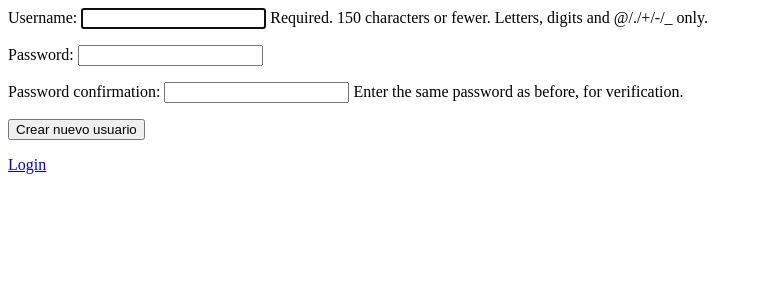
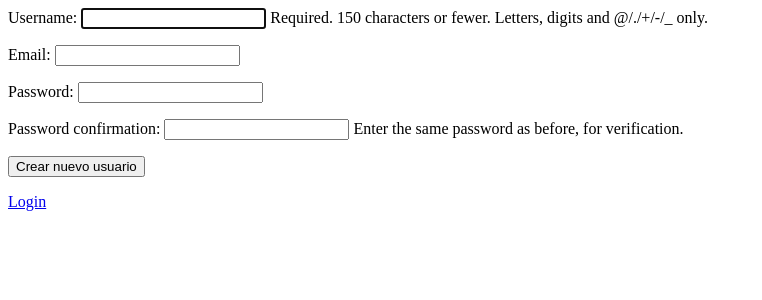
Before and after one commit to germanferrero/truco, a Django app: page /truco/create_user in a window 1280 px wide. Shown: the top 300 px of the page, without its empty margins (0-762 px from the left). Run offline with Django 3.2, Linux system fonts and the light colour scheme; parts of the project's set-up code (start-up, migrations or seed data) failed here and were passed over.

Commit message:
personalizamos create user parar que pida email y  arreglamos bug de create_user donde guardabamos  una password como email

```diff
--- a/juegotruco/truco/forms.py
+++ b/juegotruco/truco/forms.py
@@ -1,10 +1,17 @@
 from django import forms
+from django.contrib.auth.forms import UserCreationForm
+from django.contrib.auth.models import User
+
 
 class LoginForm(forms.Form):
     username = forms.CharField(max_length=255, required=True)
     password = forms.CharField(widget=forms.PasswordInput, required=True)
 
-class UserCreationForm(forms.Form):
-    username = forms.CharField(max_length=255, required=True)
-    password1 = forms.CharField(widget=forms.PasswordInput,required=True)
-    password2 = forms.CharField(widget=forms.PasswordInput,required=True)
+
+# Personalizamos la clase UserCreationForm
+class RegisterForm(UserCreationForm):
+    email = forms.CharField(max_length=255, required=True)
+
+    class Meta:
+        model = User
+        fields = ("username", "email", "password1", "password2")
--- a/juegotruco/truco/templates/truco/create_user.html
+++ b/juegotruco/truco/templates/truco/create_user.html
@@ -1,8 +1,6 @@
 <form action="" method="POST">
 {%csrf_token%}
 {{form.as_p}}
-<button type='submit'>
-Crear nuevo usuario
-</button>
+<button type='submit'>Crear nuevo usuario</button>
 </form>
 <a href="/truco/login">Login</a>
--- a/juegotruco/truco/templates/truco/login.html
+++ b/juegotruco/truco/templates/truco/login.html
@@ -1,10 +1,7 @@
 <h1 class="text-center login-title">Iniciar Sesión</h1>
-<img class="profile-img" src=""alt="">
 <form action="" method="POST">
 {%csrf_token%}
 {{form.as_p}}
-<button type='submit'>
-Iniciar sesión
-</button>
+<button type='submit'>Iniciar sesión</button>
 </form>
 <a href="/truco/create_user">Crear un nuevo usuario </a>
--- a/juegotruco/truco/views.py
+++ b/juegotruco/truco/views.py
@@ -5,8 +5,8 @@ from django.template import RequestContext, loader
 from django.template.response import TemplateResponse
 from django.views import generic
 from django.http import HttpResponse, HttpResponseRedirect
-from truco.forms import LoginForm
-from django.contrib.auth.forms import UserCreationForm
+from truco.forms import LoginForm, RegisterForm
+#from django.contrib.auth.forms import UserCreationForm
 from django.core.urlresolvers import reverse
 from django.contrib.auth.decorators import login_required
 
@@ -36,18 +36,18 @@ def lobby(request):
 
 def my_create_user(request):
     if request.method == 'POST':
-        form = UserCreationForm(request.POST)
+        form = RegisterForm(request.POST)
         if form.is_valid():
             user = User.objects.create_user(request.POST['username'],
+                                            request.POST['email'],
                                             request.POST['password1'],
-                                            request.POST['password2'],
                                             )
         else:
             return TemplateResponse(request, 'truco/create_user.html',
                                     {'form':form})
         return HttpResponseRedirect('lobby')
     else:
-        form = UserCreationForm()
+        form = RegisterForm()
     return TemplateResponse(request, 'truco/create_user.html',
                             {'form':form})
 
```
Also changed, not shown: juegotruco/db.sqlite3, juegotruco/truco/templates/truco/lobby.html (line endings or trailing spaces).
